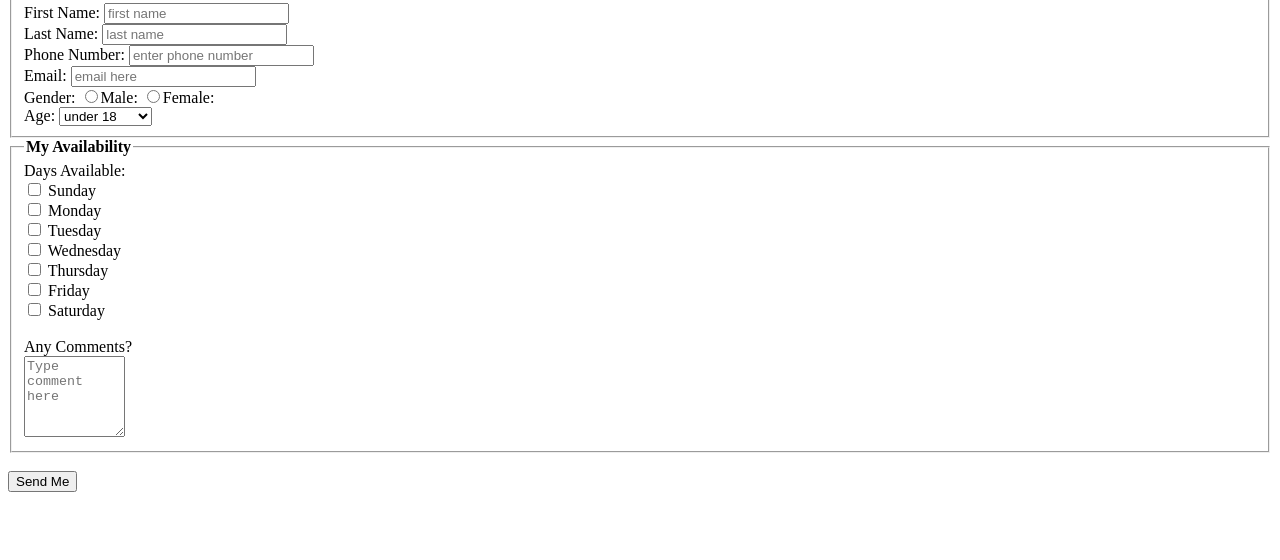
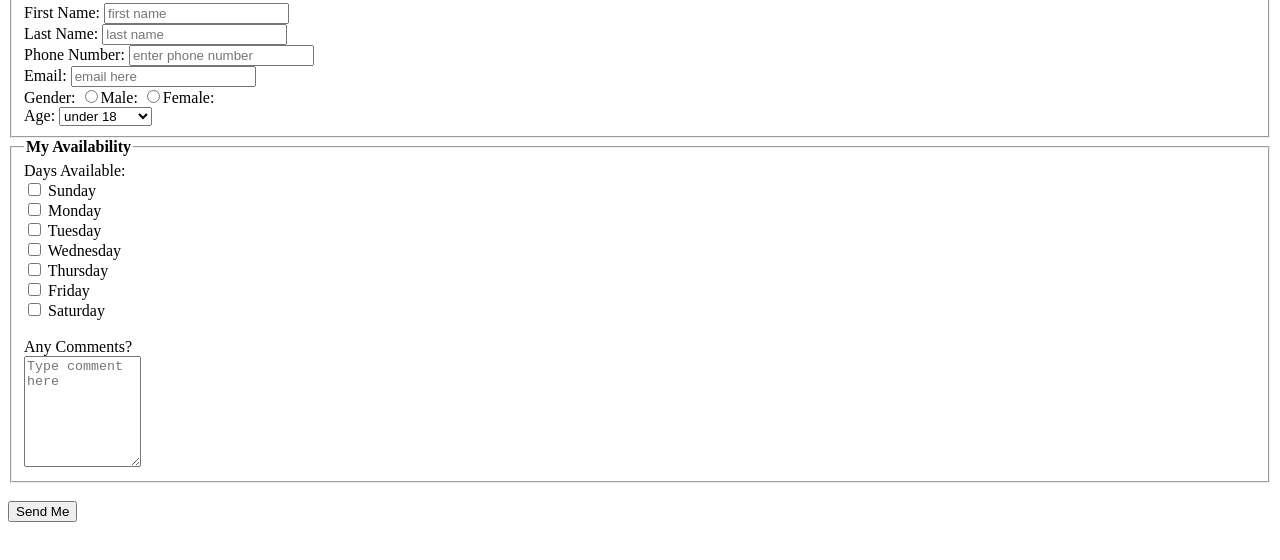
Before and after one commit to skhan125/lab4, a plain HTML site: page index.html in a window 1280 px wide. Shown: the part 100-660 px from the top of the page. Drawn offline with Linux system fonts and the light colour scheme.

Commit message:
Update index.html

```diff
--- a/index.html
+++ b/index.html
@@ -55,7 +55,7 @@
                 <label for="comments_field">Any Comments?</label>
               </div>
               <div>
-                  <textarea id="comments_field" cols="10" rows="5" name="comments_field" placeholder="Type comment here"></textarea>
+                  <textarea id="comments_field" cols="12" rows="7" name="comments_field" placeholder="Type comment here"></textarea>
               </div>
           </fieldset><br>
           <input type="hidden" name=hidden_field value="Skhan125">
```
